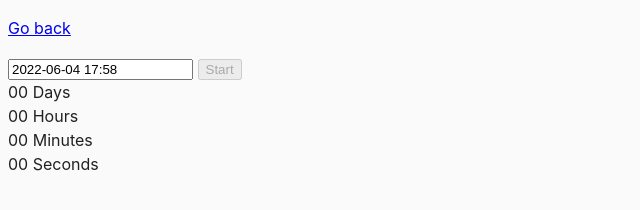
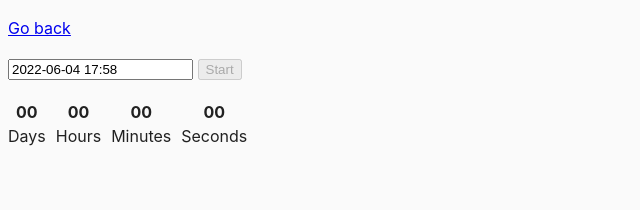
Before and after one commit to TatyanaStrelkova/goit-js-hw-09, a website built with Parcel: page src/02-timer.html in a window 1280 px wide. Shown: the whole page, without its empty margins (0-640 px from the left). Built offline with nearby package versions, Linux system fonts and the light colour scheme.

Commit message:
fix bugs

```diff
--- a/package.json
+++ b/package.json
@@ -19,7 +19,8 @@
   },
   "dependencies": {
     "flatpickr": "^4.6.13",
-    "modern-normalize": "^1.1.0"
+    "modern-normalize": "^1.1.0",
+    "notiflix": "^3.2.5"
   },
   "devDependencies": {
     "@parcel/transformer-sass": "^2.5.0",
--- a/src/css/common.css
+++ b/src/css/common.css
@@ -16,3 +16,19 @@ img {
   display: block;
   max-width: 100%;
 }
+
+.timer {
+ display: flex;
+ margin-top: 20px;
+}
+
+.field {
+  display: flex;
+  flex-direction: column;
+  align-items: center;
+  margin-right: 10px;
+}
+
+.value {
+  font-weight: bold;
+}
--- a/src/js/02-timer.js
+++ b/src/js/02-timer.js
@@ -1,5 +1,6 @@
 import flatpickr from "flatpickr";
 import "flatpickr/dist/flatpickr.min.css";
+import { Notify } from 'notiflix/build/notiflix-notify-aio';
 
 let timeoutId;
 let CURRENT_DATE = new Date();
@@ -23,7 +24,7 @@ const options = {
   onClose(selectedDates) {
     console.log(selectedDates[0]);
     if (selectedDates[0] < CURRENT_DATE) {
-      window.alert('Please choose a date in the future')
+      Notify.failure('Please choose a date in the future')
     } else {
       refs.startBtn.addEventListener('click', timer(selectedDates[0]));
       refs.startBtn.disabled = false;
```
Also changed, not shown: 1 other file.
